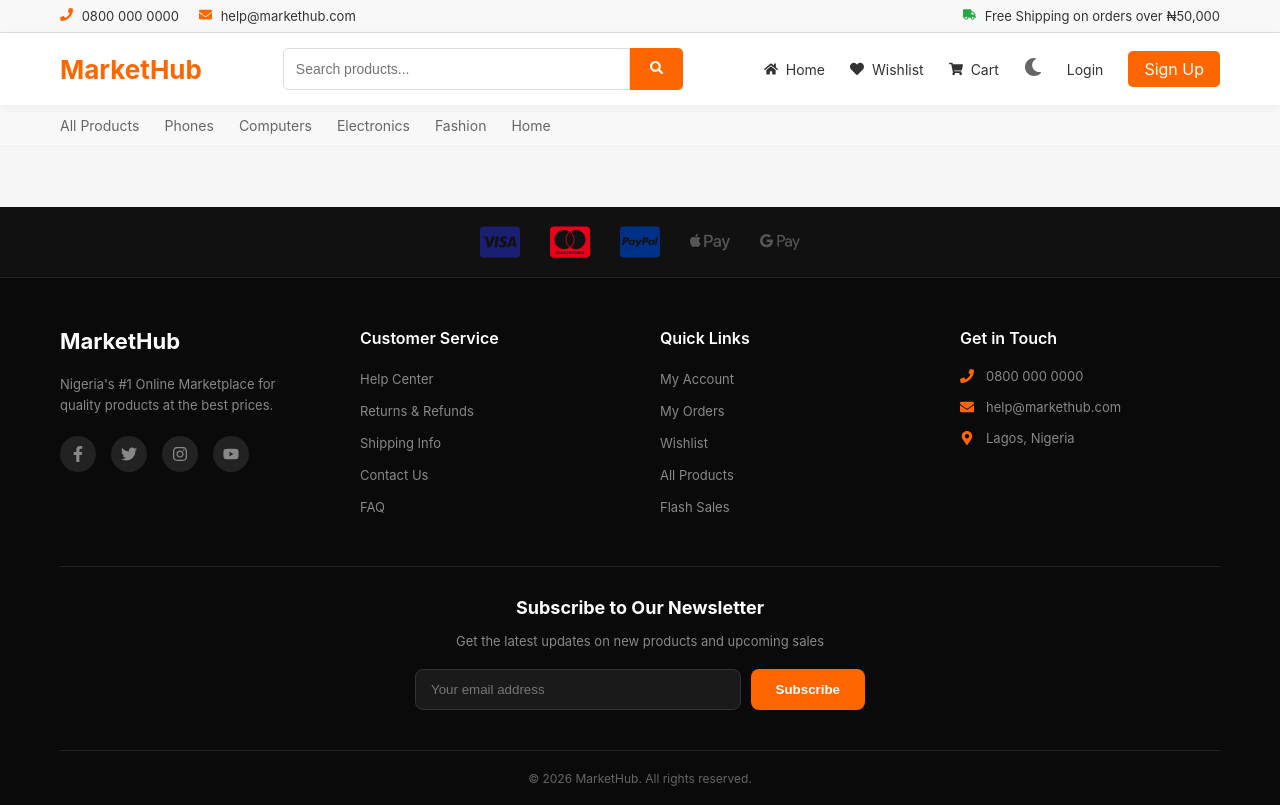
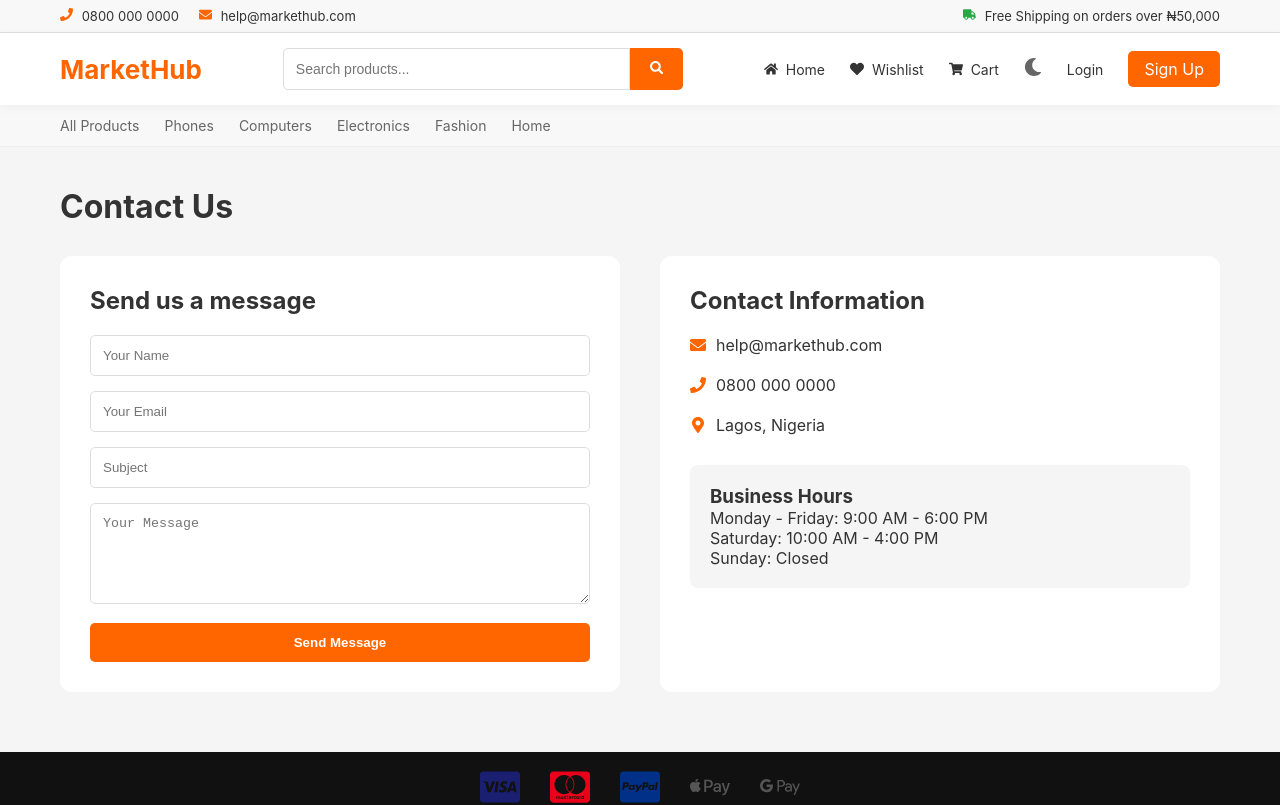
Before and after one commit to olubunmimichael93-debug/markethub, a React (Vite) app in the folder frontend/: page /contact in a window 1280 px wide. Shown: the top 805 px of the page. Built offline with nearby package versions, Linux system fonts and the light colour scheme.

Commit message:
Add customer service pages: Contact, FAQ, Help Center, Returns, Shipping

```diff
--- a/frontend/src/App.jsx
+++ b/frontend/src/App.jsx
@@ -18,6 +18,9 @@ import Login from './pages/Login';
 import Register from './pages/Register';
 import AdminDashboard from './pages/AdminDashboard';
 import AdminLogin from './pages/AdminLogin';
+import Contact from './pages/Contact';
+import FAQ from './pages/FAQ';
+import HelpCenter from './pages/HelpCenter';
 
 function App() {
   return (
@@ -41,6 +44,9 @@ function App() {
               <Route path="/register" element={<Register />} />
               <Route path="/admin" element={<AdminDashboard />} />
               <Route path="/admin-login" element={<AdminLogin />} />
+              <Route path="/contact" element={<Contact />} />
+              <Route path="/faq" element={<FAQ />} />
+              <Route path="/help-center" element={<HelpCenter />} />
             </Routes>
             <Footer />
           </Router>
--- a/frontend/src/components/Footer.jsx
+++ b/frontend/src/components/Footer.jsx
@@ -35,13 +35,13 @@ function Footer() {
             </div>
           </div>
 
-          {/* Customer Service Column - With working links */}
+          {/* Customer Service Column - ALL WORKING LINKS */}
           <div>
             <h3 style={{ color: '#fff', fontSize: '16px', marginBottom: '20px', fontWeight: '600' }}>Customer Service</h3>
             <ul style={{ listStyle: 'none', padding: 0, margin: 0 }}>
-              <li style={{ marginBottom: '12px' }}><a href="#" style={{ color: '#888', textDecoration: 'none', fontSize: '13px' }}>Help Center</a></li>
-              <li style={{ marginBottom: '12px' }}><a href="#" style={{ color: '#888', textDecoration: 'none', fontSize: '13px' }}>Returns & Refunds</a></li>
-              <li style={{ marginBottom: '12px' }}><a href="#" style={{ color: '#888', textDecoration: 'none', fontSize: '13px' }}>Shipping Info</a></li>
+              <li style={{ marginBottom: '12px' }}><Link to="/help-center" style={{ color: '#888', textDecoration: 'none', fontSize: '13px' }}>Help Center</Link></li>
+              <li style={{ marginBottom: '12px' }}><Link to="/returns" style={{ color: '#888', textDecoration: 'none', fontSize: '13px' }}>Returns & Refunds</Link></li>
+              <li style={{ marginBottom: '12px' }}><Link to="/shipping" style={{ color: '#888', textDecoration: 'none', fontSize: '13px' }}>Shipping Info</Link></li>
               <li style={{ marginBottom: '12px' }}><Link to="/contact" style={{ color: '#888', textDecoration: 'none', fontSize: '13px' }}>Contact Us</Link></li>
               <li><Link to="/faq" style={{ color: '#888', textDecoration: 'none', fontSize: '13px' }}>FAQ</Link></li>
             </ul>
--- /dev/null
+++ b/frontend/src/pages/Contact.jsx
@@ -0,0 +1,73 @@
+import { useState } from 'react';
+import { useAuth } from '../context/AuthContext';
+import { FaEnvelope, FaPhone, FaMapMarkerAlt } from 'react-icons/fa';
+
+function Contact() {
+  const { user } = useAuth();
+  const [formData, setFormData] = useState({
+    name: user?.name || '',
+    email: user?.email || '',
+    subject: '',
+    message: ''
+  });
+  const [submitted, setSubmitted] = useState(false);
+
+  const handleChange = (e) => {
+    setFormData({ ...formData, [e.target.name]: e.target.value });
+  };
+
+  const handleSubmit = (e) => {
+    e.preventDefault();
+    setSubmitted(true);
+    setTimeout(() => setSubmitted(false), 3000);
+    setFormData({ name: user?.name || '', email: user?.email || '', subject: '', message: '' });
+  };
+
+  return (
+    <div style={{ maxWidth: '1200px', margin: '40px auto', padding: '0 20px' }}>
+      <h1 style={{ marginBottom: '30px' }}>Contact Us</h1>
+
+      <div style={{ display: 'grid', gridTemplateColumns: '1fr 1fr', gap: '40px' }}>
+        <div style={{ background: 'white', padding: '30px', borderRadius: '12px' }}>
+          <h2 style={{ marginBottom: '20px' }}>Send us a message</h2>
+          {submitted && (
+            <div style={{ background: '#28a745', color: 'white', padding: '10px', borderRadius: '5px', marginBottom: '20px' }}>
+              Thank you! We'll get back to you soon.
+            </div>
+          )}
+          <form onSubmit={handleSubmit}>
+            <input type="text" name="name" placeholder="Your Name" value={formData.name} onChange={handleChange} required style={{ width: '100%', padding: '12px', marginBottom: '15px', border: '1px solid #ddd', borderRadius: '5px' }} />
+            <input type="email" name="email" placeholder="Your Email" value={formData.email} onChange={handleChange} required style={{ width: '100%', padding: '12px', marginBottom: '15px', border: '1px solid #ddd', borderRadius: '5px' }} />
+            <input type="text" name="subject" placeholder="Subject" value={formData.subject} onChange={handleChange} required style={{ width: '100%', padding: '12px', marginBottom: '15px', border: '1px solid #ddd', borderRadius: '5px' }} />
+            <textarea name="message" placeholder="Your Message" rows="5" value={formData.message} onChange={handleChange} required style={{ width: '100%', padding: '12px', marginBottom: '15px', border: '1px solid #ddd', borderRadius: '5px' }} />
+            <button type="submit" style={{ width: '100%', padding: '12px', background: '#ff6600', color: 'white', border: 'none', borderRadius: '5px', cursor: 'pointer', fontWeight: 'bold' }}>Send Message</button>
+          </form>
+        </div>
+
+        <div style={{ background: 'white', padding: '30px', borderRadius: '12px' }}>
+          <h2 style={{ marginBottom: '20px' }}>Contact Information</h2>
+          <div style={{ marginBottom: '20px', display: 'flex', alignItems: 'center', gap: '10px' }}>
+            <FaEnvelope style={{ color: '#ff6600' }} />
+            <span>help@markethub.com</span>
+          </div>
+          <div style={{ marginBottom: '20px', display: 'flex', alignItems: 'center', gap: '10px' }}>
+            <FaPhone style={{ color: '#ff6600' }} />
+            <span>0800 000 0000</span>
+          </div>
+          <div style={{ marginBottom: '20px', display: 'flex', alignItems: 'center', gap: '10px' }}>
+            <FaMapMarkerAlt style={{ color: '#ff6600' }} />
+            <span>Lagos, Nigeria</span>
+          </div>
+          <div style={{ marginTop: '30px', padding: '20px', background: '#f5f5f5', borderRadius: '8px' }}>
+            <h3>Business Hours</h3>
+            <p>Monday - Friday: 9:00 AM - 6:00 PM</p>
+            <p>Saturday: 10:00 AM - 4:00 PM</p>
+            <p>Sunday: Closed</p>
+          </div>
+        </div>
+      </div>
+    </div>
+  );
+}
+
+export default Contact;
--- /dev/null
+++ b/frontend/src/pages/FAQ.jsx
@@ -0,0 +1,51 @@
+import { useState } from 'react';
+import { FaChevronDown, FaChevronUp } from 'react-icons/fa';
+
+function FAQ() {
+  const [openIndex, setOpenIndex] = useState(null);
+
+  const faqs = [
+    { q: 'How do I place an order?', a: 'Simply browse our products, add items to your cart, and proceed to checkout. Follow the prompts to complete your order.' },
+    { q: 'What payment methods do you accept?', a: 'We accept Cash on Delivery and Card payments via Paystack.' },
+    { q: 'How long does delivery take?', a: 'Delivery typically takes 3-5 business days within Lagos, and 5-7 business days for other cities.' },
+    { q: 'Do you offer free shipping?', a: 'Yes, we offer free shipping on all orders over ₦50,000.' },
+    { q: 'What is your return policy?', a: 'We accept returns within 14 days of delivery for unworn items in original condition.' },
+    { q: 'How can I track my order?', a: 'Once your order is shipped, you will receive a tracking link via email.' }
+  ];
+
+  return (
+    <div style={{ maxWidth: '800px', margin: '60px auto', padding: '0 20px' }}>
+      <h1 style={{ marginBottom: '30px' }}>Frequently Asked Questions</h1>
+
+      {faqs.map((faq, index) => (
+        <div key={index} style={{ marginBottom: '15px', border: '1px solid #eee', borderRadius: '8px', overflow: 'hidden' }}>
+          <button
+            onClick={() => setOpenIndex(openIndex === index ? null : index)}
+            style={{
+              width: '100%',
+              padding: '15px 20px',
+              background: 'white',
+              border: 'none',
+              textAlign: 'left',
+              cursor: 'pointer',
+              display: 'flex',
+              justifyContent: 'space-between',
+              alignItems: 'center',
+              fontWeight: 'bold'
+            }}
+          >
+            {faq.q}
+            {openIndex === index ? <FaChevronUp /> : <FaChevronDown />}
+          </button>
+          {openIndex === index && (
+            <div style={{ padding: '15px 20px', background: '#f9f9f9', borderTop: '1px solid #eee' }}>
+              {faq.a}
+            </div>
+          )}
+        </div>
+      ))}
+    </div>
+  );
+}
+
+export default FAQ;
--- /dev/null
+++ b/frontend/src/pages/HelpCenter.jsx
@@ -0,0 +1,40 @@
+import { Link } from 'react-router-dom';
+
+function HelpCenter() {
+  const topics = [
+    { title: 'Getting Started', icon: '🚀', link: '/getting-started' },
+    { title: 'Orders & Shipping', icon: '📦', link: '/orders' },
+    { title: 'Payments', icon: '💳', link: '/payment-info' },
+    { title: 'Returns & Refunds', icon: '🔄', link: '/returns' },
+    { title: 'Account Help', icon: '👤', link: '/account' },
+    { title: 'FAQs', icon: '❓', link: '/faq' }
+  ];
+
+  return (
+    <div style={{ maxWidth: '1200px', margin: '60px auto', padding: '0 20px' }}>
+      <h1 style={{ marginBottom: '10px' }}>Help Center</h1>
+      <p style={{ color: '#666', marginBottom: '40px' }}>How can we help you today?</p>
+
+      <div style={{ display: 'grid', gridTemplateColumns: 'repeat(auto-fit, minmax(250px, 1fr))', gap: '20px' }}>
+        {topics.map((topic, index) => (
+          <Link key={index} to={topic.link} style={{ textDecoration: 'none' }}>
+            <div style={{ background: 'white', padding: '30px', borderRadius: '12px', textAlign: 'center', transition: 'transform 0.3s' }} onMouseEnter={(e) => e.currentTarget.style.transform = 'translateY(-5px)'} onMouseLeave={(e) => e.currentTarget.style.transform = 'translateY(0)'}>
+              <div style={{ fontSize: '48px', marginBottom: '10px' }}>{topic.icon}</div>
+              <h3>{topic.title}</h3>
+            </div>
+          </Link>
+        ))}
+      </div>
+
+      <div style={{ marginTop: '60px', padding: '40px', background: '#f5f5f5', borderRadius: '12px', textAlign: 'center' }}>
+        <h2>Still need help?</h2>
+        <p style={{ marginTop: '10px', marginBottom: '20px' }}>Contact our customer support team</p>
+        <Link to="/contact">
+          <button style={{ padding: '12px 30px', background: '#ff6600', color: 'white', border: 'none', borderRadius: '5px', cursor: 'pointer' }}>Contact Us</button>
+        </Link>
+      </div>
+    </div>
+  );
+}
+
+export default HelpCenter;
```
Also changed, not shown: frontend/src/Returns.jsx (added, +21 -0 lines), frontend/src/Shipping.jsx (added, +21 -0 lines).
